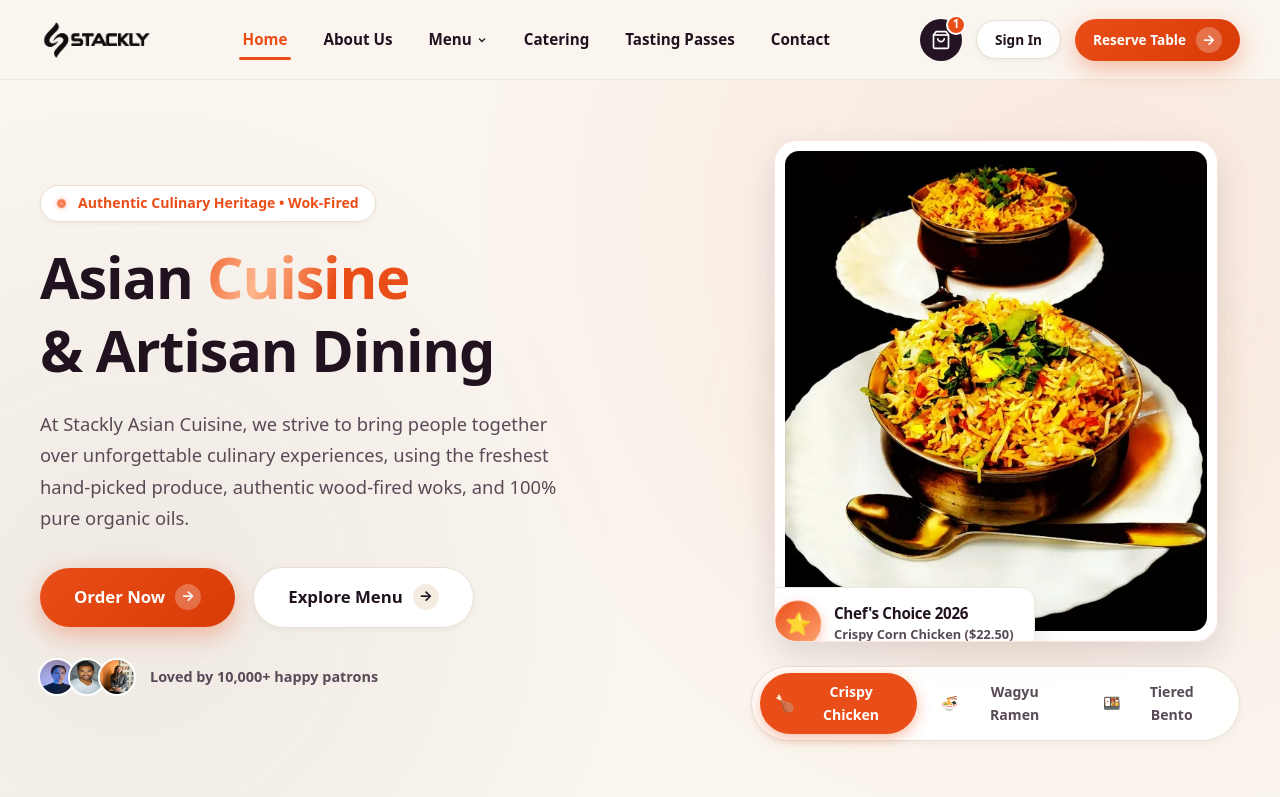
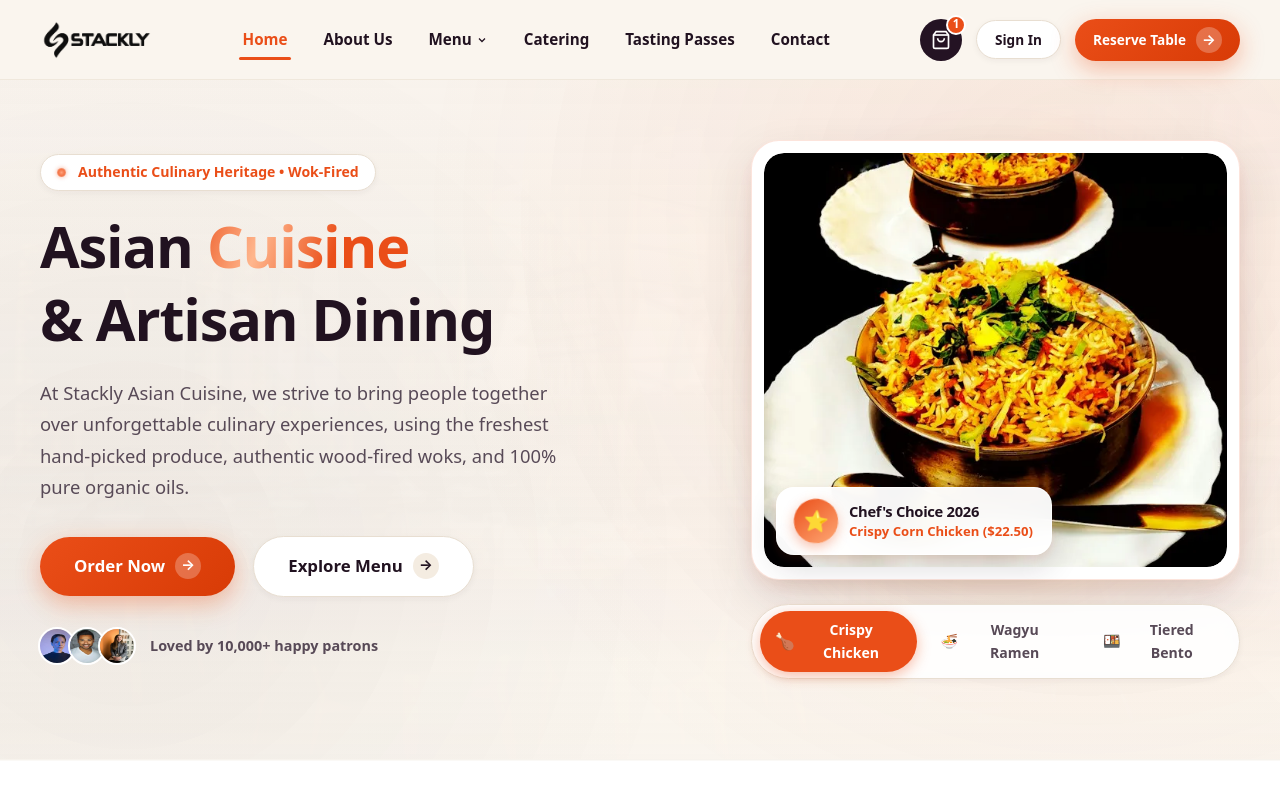
Before and after one commit to pranitha-kakarparthi/stackly-restaurant, a plain HTML site: page index.html in a window 1280 px wide. Shown: the top 797 px of the page. Drawn offline with Linux system fonts and the light colour scheme.

Commit message:
Fix hero dish image dimensions consistency, corner badge alignment and add animated ambiance background

```diff
--- a/assets/css/style.css
+++ b/assets/css/style.css
@@ -957,7 +957,10 @@ h4 { font-size: 1.25rem; font-weight: 700; }
 
 .hero-img-card {
   position: relative;
-  border-radius: 26px;
+  width: 100%;
+  max-width: 490px;
+  height: 440px;
+  border-radius: 28px;
   background: #FFFFFF;
   padding: 12px;
   box-shadow: 0 20px 48px rgba(33, 18, 32, 0.12),
@@ -967,6 +970,10 @@ h4 { font-size: 1.25rem; font-weight: 700; }
               box-shadow 0.3s ease;
   z-index: 3;
   will-change: transform;
+  box-sizing: border-box;
+  display: flex;
+  align-items: center;
+  justify-content: center;
 }
 
 .hero-img-card:hover {
@@ -974,48 +981,64 @@ h4 { font-size: 1.25rem; font-weight: 700; }
               0 10px 24px rgba(234, 78, 24, 0.16);
 }
 
-.hero-img-card img {
-  border-radius: 18px;
+.hero-img-frame {
+  position: relative;
+  width: 100%;
+  height: 100%;
+  border-radius: 20px;
+  overflow: hidden;
+}
+
+.hero-img-card img,
+.hero-img-frame img {
+  border-radius: 20px;
   object-fit: cover;
+  object-position: center;
   width: 100%;
-  max-height: 460px;
+  height: 100%;
   display: block;
   transition: opacity 0.35s ease, transform 0.45s cubic-bezier(0.22, 1, 0.36, 1);
 }
 
-/* Floating Card with Twinkling Gold Star & Live Order Count */
+/* Floating Dish Name Card with Inset Corner Alignment & Balanced Padding/Margins */
 .hero-floating-card {
   position: absolute;
-  bottom: -20px;
-  left: -20px;
-  background-color: rgba(255, 255, 255, 0.98);
-  backdrop-filter: blur(12px);
-  padding: 14px 22px;
-  border-radius: var(--radius-md);
-  box-shadow: 0 14px 34px rgba(33, 18, 32, 0.14),
+  bottom: 24px;
+  left: 24px;
+  background-color: rgba(255, 255, 255, 0.96);
+  backdrop-filter: blur(14px);
+  -webkit-backdrop-filter: blur(14px);
+  padding: 12px 18px;
+  border-radius: 18px;
+  box-shadow: 0 12px 30px rgba(33, 18, 32, 0.16),
               0 4px 10px rgba(234, 78, 24, 0.1);
-  display: flex;
-  align-items: center;
-  gap: 14px;
-  border: 1px solid rgba(234, 78, 24, 0.2);
+  display: inline-flex;
+  align-items: center;
+  gap: 12px;
+  border: 1px solid rgba(255, 255, 255, 0.85);
   z-index: 5;
   transform-style: preserve-3d;
-  transition: transform 0.35s ease;
+  transition: transform 0.35s ease, opacity 0.25s ease;
   animation: floatAnim 4.5s ease-in-out infinite alternate;
+  max-width: calc(100% - 48px);
+  box-sizing: border-box;
+  pointer-events: auto;
 }
 
 .floating-icon {
-  width: 44px;
-  height: 44px;
+  width: 42px;
+  height: 42px;
+  min-width: 42px;
   border-radius: 50%;
   background: linear-gradient(135deg, #EA4E18 0%, #FFA875 100%);
   color: #FFFFFF;
   display: flex;
   align-items: center;
   justify-content: center;
-  font-size: 1.25rem;
+  font-size: 1.2rem;
   box-shadow: 0 4px 12px rgba(234, 78, 24, 0.35);
   animation: starTwinkle 3s ease-in-out infinite;
+  flex-shrink: 0;
 }
 
 @keyframes starTwinkle {
@@ -1023,11 +1046,25 @@ h4 { font-size: 1.25rem; font-weight: 700; }
   50% { transform: scale(1.1) rotate(10deg); }
 }
 
+.floating-text {
+  display: flex;
+  flex-direction: column;
+  justify-content: center;
+  gap: 3px;
+  text-align: left;
+  min-width: 0;
+}
+
 .floating-text h5 {
-  font-size: 0.95rem;
+  font-size: 0.92rem;
   font-weight: 700;
   color: var(--text-primary);
-  margin-bottom: 2px;
+  margin: 0;
+  padding: 0;
+  line-height: 1.25;
+  white-space: nowrap;
+  overflow: hidden;
+  text-overflow: ellipsis;
   transition: all 0.25s ease;
 }
 
@@ -1035,6 +1072,12 @@ h4 { font-size: 1.25rem; font-weight: 700; }
   font-size: 0.82rem;
   color: var(--color-primary);
   font-weight: 700;
+  margin: 0;
+  padding: 0;
+  line-height: 1.25;
+  white-space: nowrap;
+  overflow: hidden;
+  text-overflow: ellipsis;
   transition: all 0.25s ease;
 }
 
@@ -1381,17 +1424,16 @@ h4 { font-size: 1.25rem; font-weight: 700; }
     flex-wrap: wrap;
     justify-content: center;
   }
-}
-
-@media (max-width: 600px) {
+
+  .hero-img-card {
+    max-width: 440px;
+    height: 390px;
+  }
+
   .hero-floating-card {
-    position: relative;
-    left: auto;
-    bottom: auto;
-    margin-top: 14px;
-    width: 100%;
-    box-sizing: border-box;
-    animation: none;
+    bottom: 20px;
+    left: 20px;
+    padding: 10px 16px;
   }
 }
 
@@ -1423,14 +1465,65 @@ h4 { font-size: 1.25rem; font-weight: 700; }
 }
 
 /* ==========================================================================
-   HERO SECTION
+   HERO SECTION & SUBTLE ANIMATED BACKGROUND
    ========================================================================== */
 .hero-section {
   position: relative;
   padding: 60px 0 80px;
   overflow: hidden;
-  background: radial-gradient(circle at 85% 20%, rgba(234, 78, 24, 0.08) 0%, transparent 50%),
-              radial-gradient(circle at 10% 70%, rgba(36, 19, 35, 0.05) 0%, transparent 40%);
+  background-color: var(--bg-body);
+}
+
+.hero-section .container {
+  position: relative;
+  z-index: 2;
+}
+
+/* Subtle Animated Ambiance Background Layer */
+.hero-bg-layer {
+  position: absolute;
+  top: 0;
+  left: 0;
+  width: 100%;
+  height: 100%;
+  pointer-events: none;
+  overflow: hidden;
+  z-index: 0;
+}
+
+.hero-bg-img {
+  position: absolute;
+  top: -5%;
+  left: -5%;
+  width: 110%;
+  height: 110%;
+  background-image: url('../images/restaurant-ambiance-interior-dining.webp');
+  background-size: cover;
+  background-position: center;
+  opacity: 0.085;
+  filter: blur(1.5px) saturate(110%);
+  will-change: transform;
+  animation: heroBgDrift 28s ease-in-out infinite alternate;
+}
+
+@keyframes heroBgDrift {
+  0% {
+    transform: scale(1) translate(0, 0);
+  }
+  50% {
+    transform: scale(1.06) translate(-1.5%, -0.8%);
+  }
+  100% {
+    transform: scale(1.02) translate(1%, 0.6%);
+  }
+}
+
+.hero-bg-overlay {
+  position: absolute;
+  inset: 0;
+  background: radial-gradient(circle at 85% 20%, rgba(234, 78, 24, 0.09) 0%, transparent 55%),
+              radial-gradient(circle at 10% 70%, rgba(36, 19, 35, 0.05) 0%, transparent 45%),
+              linear-gradient(180deg, rgba(250, 245, 238, 0.90) 0%, rgba(250, 245, 238, 0.82) 50%, rgba(250, 245, 238, 0.95) 100%);
 }
 
 .hero-grid {
@@ -1475,70 +1568,6 @@ h4 { font-size: 1.25rem; font-weight: 700; }
   margin-bottom: 30px;
 }
 
-.hero-visual {
-  position: relative;
-  display: flex;
-  justify-content: center;
-}
-
-.hero-img-card {
-  position: relative;
-  border-radius: var(--radius-lg);
-  overflow: hidden;
-  box-shadow: var(--shadow-lg);
-  background: #FFFFFF;
-  padding: 10px;
-}
-
-.hero-img-card img {
-  border-radius: calc(var(--radius-lg) - 8px);
-  object-fit: cover;
-  width: 100%;
-  max-height: 480px;
-}
-
-.hero-floating-card {
-  position: absolute;
-  bottom: -20px;
-  left: -20px;
-  background-color: #FFFFFF;
-  padding: 14px 20px;
-  border-radius: var(--radius-md);
-  box-shadow: var(--shadow-lg);
-  display: flex;
-  align-items: center;
-  gap: 14px;
-  border: 1px solid var(--border-subtle);
-  animation: floatAnim 4s ease-in-out infinite;
-}
-
-@keyframes floatAnim {
-  0%, 100% { transform: translateY(0); }
-  50% { transform: translateY(-8px); }
-}
-
-.floating-icon {
-  width: 44px;
-  height: 44px;
-  border-radius: 50%;
-  background-color: var(--color-primary-light);
-  color: var(--color-primary);
-  display: flex;
-  align-items: center;
-  justify-content: center;
-  font-size: 1.25rem;
-}
-
-.floating-text h5 {
-  font-size: 0.95rem;
-  font-weight: 700;
-}
-
-.floating-text p {
-  font-size: 0.8rem;
-  color: var(--text-secondary);
-}
-
 @media (max-width: 900px) {
   .hero-grid {
     grid-template-columns: 1fr;
@@ -1551,10 +1580,6 @@ h4 { font-size: 1.25rem; font-weight: 700; }
   }
   .hero-btn-group {
     justify-content: center;
-  }
-  .hero-floating-card {
-    left: 10px;
-    bottom: -15px;
   }
 }
 
@@ -1621,13 +1646,32 @@ h4 { font-size: 1.25rem; font-weight: 700; }
     width: 100%;
   }
 
+  .hero-img-card {
+    max-width: 100%;
+    height: 330px;
+  }
+
   .hero-floating-card {
-    position: relative;
-    left: auto;
-    bottom: auto;
-    margin-top: 14px;
-    width: 100%;
-    box-sizing: border-box;
+    bottom: 16px;
+    left: 16px;
+    padding: 8px 14px;
+    gap: 10px;
+    max-width: calc(100% - 32px);
+  }
+
+  .floating-icon {
+    width: 36px;
+    height: 36px;
+    min-width: 36px;
+    font-size: 1rem;
+  }
+
+  .floating-text h5 {
+    font-size: 0.86rem;
+  }
+
+  .floating-text p {
+    font-size: 0.76rem;
   }
 
   .container, .container-wide {
--- a/index.html
+++ b/index.html
@@ -85,6 +85,12 @@
   <main id="main-content">
     <!-- SECTION 1: HERO SECTION (Inspired by Demo Reference) -->
     <section class="hero-section" data-aos>
+      <!-- Subtle animated atmospheric dining ambiance background -->
+      <div class="hero-bg-layer" aria-hidden="true">
+        <div class="hero-bg-img"></div>
+        <div class="hero-bg-overlay"></div>
+      </div>
+
       <div class="container hero-grid">
         <div class="hero-text-content">
           <span class="hero-badge"><span class="badge-fire-dot"></span> Authentic Culinary Heritage • Wok-Fired</span>
@@ -118,7 +124,9 @@
           </div>
 
           <div class="hero-img-card" id="hero-plate-card">
-            <img src="assets/images/asian-crispy-corn-chicken-dish.webp" id="hero-active-dish-img" alt="Stackly Signature Crispy Corn Chicken Dish" loading="eager" width="600" height="450">
+            <div class="hero-img-frame">
+              <img src="assets/images/asian-crispy-corn-chicken-dish.webp" id="hero-active-dish-img" alt="Stackly Signature Crispy Corn Chicken Dish" loading="eager" width="600" height="450">
+            </div>
             <div class="hero-floating-card" id="hero-dish-badge">
               <div class="floating-icon">⭐</div>
               <div class="floating-text">
```
